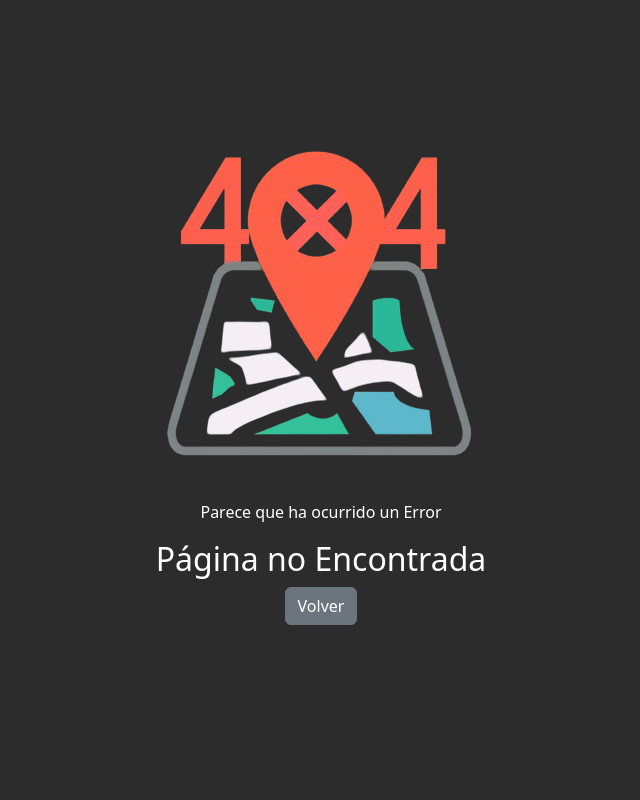
After one commit to FerSanM/FCyTMap, a Django app: page /404-notfound/ in a window 1280 px wide. The commit adds this page. Shown: the whole page, without its empty margins (319-959 px from the left). Run offline with Django 4.2, Linux system fonts and the light colour scheme.

```diff
--- a/sim/static/css/styles.css
+++ b/sim/static/css/styles.css
@@ -206,8 +206,35 @@ body, html {
 }
 
 #notif {
-    max-height: 326px;
+    max-height: 355px;
 }
+
+.body-404 {
+    display: flex;
+    justify-content: center;
+    background-color: #2c2c2c;
+}
+
+.btn-volver {
+
+}
+
+.container-404 > img {
+    height: auto;
+}
+
+.container-404 {
+    border-radius: 10px;
+    color: white;
+    display: flex;
+    justify-content: center;
+    align-items: center;
+    flex-direction: column;
+    margin-bottom: 100px;
+    margin-top: 50px;
+    padding: 40px 0;
+}
+
 
 #notif::-webkit-scrollbar {
     width: 7px;
--- a/sim/urls.py
+++ b/sim/urls.py
@@ -3,10 +3,9 @@ from . import views
 
 urlpatterns = [
 
-
-    #path('sign-out', views.sign_out, name='sign_out'),
+    # path('sign-out', views.sign_out, name='sign_out'),
     # path('materias/', views.mostrar_materias, name='mostrar_materias'),
-    #path('auth-receiver', views.auth_receiver, name='auth_receiver'),
+    # path('auth-receiver', views.auth_receiver, name='auth_receiver'),
     path('inicio/guardar_materias/', views.guardar_materias, name='guardar_materias'),
     path('inicio/carreras/', views.get_carreras, name='get_carreras'),
     path('inicio/materias/<int:idcarrera>/<int:semestre>', views.get_materias, name='get_materias'),
@@ -21,6 +20,6 @@ urlpatterns = [
     path('inicio/marcar_visto/', views.marcar_visto, name='marcar_visto'),
     path('inicio/guardar_evento/', views.guardar_evento, name='guardar_evento'),
     path('custom_logout/', views.custom_logout, name='custom_logout'),
-
+    path('404-notfound/', views.not_found, name='not_found'),
 
 ]
--- a/sim/views.py
+++ b/sim/views.py
@@ -31,12 +31,16 @@ from django.shortcuts import render
 
 GOOGLE_OAUTH_CLIENT_ID = "425881363668-uga1n538hfcmijovqjbu70hnpmne6ij4.apps.googleusercontent.com"
 
+
 def sign_in(request):
     return render(request, 'sign_in.html')
+
 
 def custom_logout(request):
     logout(request)
     return redirect('login')
+
+
 def inicio(request):
     usuario = request.user
     ubicaciones = Sala.objects.all()
@@ -133,6 +137,7 @@ def auth_receiver(request):
     return redirect('sign_in')
 """
 
+
 def login(request):
     return render(request, 'login.html')
 
@@ -157,6 +162,10 @@ def mostrar_materias(request):
 
 def mostrar_materias(request):
     return render(request, 'mostrar_materias')
+
+
+def not_found(request):
+    return render(request, '404_notfound.html')
 
 
 """def mostrar_materias(request):
@@ -225,12 +234,18 @@ def guardar_evento(request):
                 formato_fecha = '%d/%m/%Y %H:%M'
                 fecha_actividad_dt = datetime.datetime.strptime(fecha_actividad, formato_fecha)
                 fecha_notificacion_dt = datetime.datetime.strptime(fecha_notificacion, formato_fecha)
+
+                # Verifica que la fecha de actividad no sea pasada
+                ahora = datetime.datetime.now()
+                if fecha_actividad_dt < ahora:
+                    return JsonResponse({'message': 'La fecha del evento no puede ser anterior a la fecha actual.'})
+
                 if fecha_notificacion_dt > fecha_actividad_dt:
                     return JsonResponse(
                         {'message': 'La fecha de notificación no puede ser posterior a la fecha del evento.'})
 
-                # Convert to aware datetime with timezone information
-                timezone_asuncion = pytz.timezone('America/Asuncion')  # Adjust timezone as needed
+                # Convertir a datetime con zona horaria
+                timezone_asuncion = pytz.timezone('America/Asuncion')
                 fecha_actividad_aware = timezone_asuncion.localize(fecha_actividad_dt)
                 fecha_notificacion_aware = timezone_asuncion.localize(fecha_notificacion_dt)
 
@@ -267,6 +282,8 @@ def eliminar_materias(request):
             except RelacionUsuarioMateria.DoesNotExist:
                 return redirect('mostrar_materias')
 """
+
+
 @csrf_exempt
 def get_carreras(request):
     if request.headers.get('Authorization') != 'Bearer my_secret_token':
@@ -279,6 +296,7 @@ def get_carreras(request):
         data = {'message': "Not Found"}
 
     return JsonResponse(data)
+
 
 @csrf_exempt
 def get_materias(request, idcarrera, semestre):
@@ -327,6 +345,7 @@ def eliminar_evento(request, evento_id):
         # Si ocurre algún otro error, devolver un error genérico
         return JsonResponse({'error': 'Hubo un problema al eliminar el evento'}, status=500)
 
+
 @csrf_exempt
 def get_tabla(request):
     if request.headers.get('Authorization') != 'Bearer my_secret_token':
@@ -342,13 +361,15 @@ def get_tabla(request):
             for relacion in relaciones_usuario_materia:
                 materia_id = relacion.materia_id
                 materia = Materia.objects.filter(id=materia_id).first()
-
+                carrera_id = materia.idCarrera_id
+                carrera = Carrera.objects.filter(id=carrera_id).first()
                 if materia:
                     # Aquí puedes agregar los campos de la tabla Materia que necesites
                     datos.append({
                         'id': relacion.id,
                         'Materia': materia.descripcion,
-                        'Semestre': materia.semestre
+                        'Semestre': materia.semestre,
+                        'Carrera': carrera.descripcion,
                     })
             if datos:
                 return JsonResponse({'message': 'Success', 'datos': datos})
@@ -369,16 +390,18 @@ def get_tablaeventos(request):
         eventos = Actividades.objects.filter(idUsuario_id=id_usuario)
         if eventos:
             datos = []
+            timezone_local = pytz.timezone('America/Asuncion')
             for evento in eventos:
                 sala_id = evento.idSala_id
                 sala = Sala.objects.filter(id=sala_id).first()
 
                 if sala:
+                    fecha_actividad_local = evento.fecha_actividad.astimezone(timezone_local)
                     datos.append({
                         'id': evento.id,
                         'Sala': sala.descripcion,
                         'Evento': evento.descripcion,
-                        'Fecha_actividad': evento.fecha_actividad.strftime('%d/%m/%Y %H:%M'),
+                        'Fecha_actividad': fecha_actividad_local.strftime('%d/%m/%Y %H:%M'),
                     })
             if datos:
                 return JsonResponse({'message': 'Success', 'datos': datos})
@@ -388,7 +411,6 @@ def get_tablaeventos(request):
             return JsonResponse({'message': 'No encontraron datos de Evento'})
     else:
         return JsonResponse({'message': 'Usuario no encontrado'})
-
 
 
 def get_notificaciones(request):
@@ -418,6 +440,7 @@ def get_notificaciones(request):
             data = {'message': "Not Found"}
 
         return JsonResponse(data)
+
 
 @csrf_exempt
 def get_sala(request):
@@ -466,16 +489,18 @@ def obtener_evento(request, evento_id):
         raise Http404("Página no encontrada")
     try:
         evento = get_object_or_404(Actividades, id=evento_id)
-
+        timezone_local = pytz.timezone('America/Asuncion')
         # Preparar los datos del evento para enviar como respuesta JSON
+        fecha_actividad_local = evento.fecha_actividad.astimezone(timezone_local)
+        fecha_notificacion_local = evento.fecha_notificacion.astimezone(timezone_local)
         data = {
             'message': 'Success',
             'evento': {
                 'id': evento.id,
                 'nombre_evento': evento.descripcion,  # Ajusta según el nombre del campo en tu modelo
                 'sala_id': evento.idSala_id,  # Ajusta según el nombre del campo en tu modelo y relación de sala
-                'fecha_actividad': evento.fecha_actividad.strftime('%d/%m/%Y %H:%M'),  # Formato de fecha
-                'fecha_notificacion': evento.fecha_notificacion.strftime('%d/%m/%Y %H:%M'),  # Formato de fecha
+                'fecha_actividad': fecha_actividad_local.strftime('%d/%m/%Y %H:%M'),  # Formato de fecha
+                'fecha_notificacion': fecha_notificacion_local.strftime('%d/%m/%Y %H:%M'),  # Formato de fecha
                 # Agrega más campos según sea necesario
             }
         }
@@ -504,13 +529,22 @@ def editar_evento(request):
                 salas = Sala.objects.get(id=sala_id)
                 fecha_actividad_dta = datetime.datetime.strptime(fecha_actividad, '%d/%m/%Y %H:%M')
                 fecha_notificacion_dta = datetime.datetime.strptime(fecha_notificacion, '%d/%m/%Y %H:%M')
+                print("fechas", fecha_actividad_dta, fecha_notificacion_dta)
+
+                ahora = datetime.datetime.now()
+
+                if fecha_actividad_dta < ahora:
+                    return JsonResponse({'message': 'La fecha del evento no puede ser anterior a la fecha actual.'})
 
                 if fecha_notificacion_dta > fecha_actividad_dta:
                     return JsonResponse(
                         {'message': 'La fecha de notificación no puede ser posterior a la fecha del evento.'})
+
                 timezones = pytz.timezone('America/Asuncion')
+                print(timezones)
                 fecha_actividad_aware = timezones.localize(fecha_actividad_dta)
                 fecha_notificacion_aware = timezones.localize(fecha_notificacion_dta)
+                print(fecha_actividad_aware, fecha_notificacion_aware)
 
                 evento.descripcion = nombre_evento
                 evento.idSala = salas
--- /dev/null
+++ b/templates/404_notfound.html
@@ -0,0 +1,20 @@
+{% load static %}
+<!DOCTYPE html>
+<html lang="en">
+<head>
+    <meta charset="UTF-8">
+    <title>404 Not Found</title>
+    <link rel="stylesheet" href="{% static 'css/styles.css' %}">
+    <link href="https://cdn.jsdelivr.net/npm/bootstrap@5.3.3/dist/css/bootstrap.min.css" rel="stylesheet"
+          integrity="sha384-QWTKZyjpPEjISv5WaRU9OFeRpok6YctnYmDr5pNlyT2bRjXh0JMhjY6hW+ALEwIH" crossorigin="anonymous">
+    <script src="https://cdn.jsdelivr.net/npm/bootstrap@5.3.3/dist/js/bootstrap.min.js"></script>
+</head>
+<body class="body-404">
+<div class="container-404">
+    <img src="{% static 'img/404-img.png' %}" class="shadow-image">
+    <p>Parece que ha ocurrido un Error</p>
+    <h2>Página no Encontrada</h2>
+    <button type="button" class="btn btn-secondary btn-volver">Volver</button>
+</div>
+</body>
+</html>
```
Also changed, not shown: sim/static/js/inicio.js (+57 -31 lines), templates/inicio.html (+9 -8 lines), sim/static/img/404-img.png (added).
